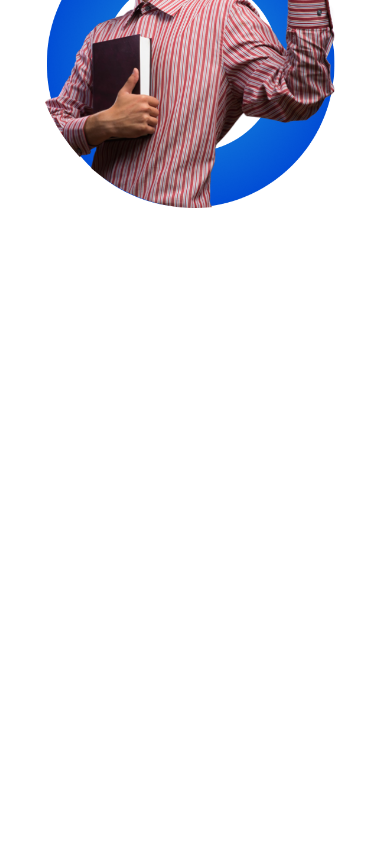
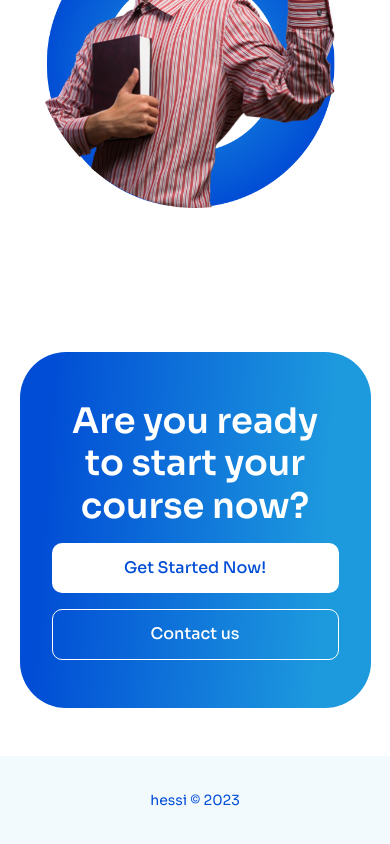
Before and after one commit to Errytagedesign/hessi, a Next.js app: page / in a window 390 px wide. Shown: the part 4418-5262 px from the top of the page. Before the commit the page ends 4722 px from the top, so only its background shows below. Built offline with nearby package versions, Linux system fonts and the light colour scheme.

Commit message:
footer added

```diff
--- a/app/layout.js
+++ b/app/layout.js
@@ -7,6 +7,7 @@ import NavBar from "@/components/navbar/NavBar";
 import AOSAnimation from "@/utils/AosInit";
 
 import localFont from "next/font/local";
+import Footer from "@/components/footer/Footer";
 
 const sora = localFont({
   src: [
@@ -65,6 +66,7 @@ export default function RootLayout({ children }) {
       <body className={sora.className}>
         <NavBar />
         <AOSAnimation>{children}</AOSAnimation>
+        <Footer />
       </body>
     </html>
   );
--- a/app/page.js
+++ b/app/page.js
@@ -9,6 +9,7 @@ import networking from "../public/assets/images/network.svg";
 import review from "../public/assets/images/review.png";
 import { FaCheckCircle } from "react-icons/fa";
 import Reviews from "@/components/reviews/Reviews";
+import Link from "next/link";
 
 export default function Home() {
   return (
@@ -171,6 +172,26 @@ export default function Home() {
           <Reviews styles={styles} />
         </article>
       </section>
+
+      {/* Get started Section */}
+      <section
+        className={`${styles.getStarted} d-flex flex-column flex-lg-row justify-content-between align-items-center`}
+      >
+        <h3 className="col-12 col-lg-6">
+          {" "}
+          Are you ready to start your course now?
+        </h3>
+        <article className="col-12 col-lg-6 d-flex flex-column flex-lg-row justify-content-between">
+          <Link className={`col-12 col-lg-6 ${styles.start}`} href="#">
+            {" "}
+            Get Started Now!
+          </Link>
+          <Link className={` col-12 col-lg-5 ${styles.contact}`} href="#">
+            {" "}
+            Contact us
+          </Link>
+        </article>
+      </section>
     </main>
   );
 }
--- a/app/page.module.scss
+++ b/app/page.module.scss
@@ -151,4 +151,42 @@
       }
     }
   }
+
+  .getStarted {
+    width: 90%;
+    margin: 3em auto;
+    padding: 3em 2em;
+    text-align: center;
+    background: linear-gradient(93.7deg, #014dd5 8.5%, #1d99de 84.81%);
+    border-radius: 46px;
+    h3 {
+      color: var(--white);
+    }
+
+    .start,
+    .contact {
+      padding: 0.8em 1.1em;
+      font-weight: 500;
+      border-radius: 10px;
+      margin-top: 1em;
+      text-align: center;
+    }
+
+    .start {
+      color: var(--mainColor) !important;
+      background: var(--white);
+    }
+
+    .contact {
+      color: var(--white) !important;
+      background: transparent;
+      border: solid 1px var(--white);
+    }
+
+    @media screen and (min-width: 900px) {
+      width: 70%;
+      text-align: start;
+      margin-top: 0;
+    }
+  }
 }
--- a/components/footer/Footer.jsx
+++ b/components/footer/Footer.jsx
@@ -1,75 +1,12 @@
 import React from "react";
 import styles from "./Footer.module.scss";
 
-import Logo from "./../../../public/assets/sospay-main-logo.svg";
-
 // icons
-import { FaInstagram, FaFacebook, FaTwitter } from "react-icons/fa";
-import { AiFillMail } from "react-icons/ai";
-
-import { BiCopyright } from "react-icons/bi";
-import Link from "next/link";
-import Image from "next/image";
 
 function Footer() {
   return (
-    <div className={`${styles.footer}  d-flex flex-column`}>
-      <main className="d-flex flex-column flex-lg-row  justify-content-between align-items-center ">
-        {/* Logo */}
-        <section
-          className={`col-12 col-md-4 ${styles.logo} d-flex flex-column text-center text-lg-start mx-auto`}
-        >
-          <div className="col-12  mb-4 ">
-            <Link href="/">
-              {" "}
-              <Image src={Logo} alt=" SoSPay Logo" />{" "}
-            </Link>
-          </div>
-          <p>
-            {" "}
-            Lorem ipsum dolor sit amet consectetur. Faucibus congue pellentesque
-            leo sem posuere nulla.
-          </p>
-        </section>
-
-        <section className="d-flex flex-column flex-lg-row justify-content-between col-12 col-lg-7 ">
-          {/* company */}
-          <aside className="d-flex align-items-center align-items-lg-start col-12 col-md-7 col-lg-6 flex-column ">
-            <h4> Get Connected </h4>
-
-            <input
-              type="email"
-              placeholder="Your email address..."
-              className="form-control mb-2 col-12"
-            />
-            <Link href="/about">Support</Link>
-          </aside>
-
-          <aside className="d-flex flex-column   align-items-center align-items-lg-start col-12 col-md-7 col-lg-5">
-            {/* Support */}
-            <div className="mb-3">
-              <FaFacebook color="var(--lightGrey)" size={25} />{" "}
-              <FaInstagram color="var(--lightGrey)" size={25} />{" "}
-              <FaTwitter color="var(--lightGrey)" size={25} />
-            </div>
-            <div>
-              <h6>
-                {" "}
-                <AiFillMail color="var(--lightGrey)" size={25} />{" "}
-                info@sospay.com
-              </h6>
-            </div>
-          </aside>
-        </section>
-      </main>
-
-      <article className="d-flex flex-column flex-lg-row justify-content-between align-items-center text-center text-lg-start">
-        <div className="d-flex col-8 col-md-3 mt-3 mt-lg-0 flex-row justify-content-between">
-          <small> Terms </small>
-          <small> Policy</small>
-          <small> License</small>
-        </div>
-      </article>
+    <div className={`${styles.footer}  d-flex justify-content-center `}>
+      <small> hessi © 2023</small>
     </div>
   );
 }
--- a/components/footer/Footer.module.scss
+++ b/components/footer/Footer.module.scss
@@ -1,70 +1,5 @@
 .footer {
-  padding: 18px 88px;
-  background-color: var(--darkPurple);
-  h4 {
-    color: var(--black);
-  }
-
-  h6,
-  p,
-  a {
-    color: var(--lightGrey);
-  }
-
-  @media screen and (max-width: 890px) {
-    padding: 20px 35px 50px;
-  }
-
-  .logo {
-    h2 {
-      font-size: 25px;
-      font-weight: 700;
-      margin-left: 5px;
-    }
-
-    p {
-      font-size: 14px;
-      font-weight: 400;
-      margin-top: 9px;
-    }
-  }
-
-  aside {
-    margin: 2px auto;
-    h4 {
-      font-size: 16px;
-      font-weight: 600;
-      margin-bottom: 55px;
-
-      @media screen and (max-width: 890px) {
-        margin-top: 50px;
-        // text-align: center;
-      }
-    }
-    a {
-      font-size: 14px;
-      font-weight: 500;
-      margin-bottom: 15px;
-
-      span {
-        color: var(--black);
-        font-size: 7px;
-        background-color: var(--lightPurple);
-        padding: 5px 10px;
-      }
-      @media screen and (max-width: 890px) {
-        // text-align: center;
-      }
-    }
-  }
-
-  article {
-    border-top: 1px solid var(--lightGrey);
-    margin-top: 62px;
-    padding-top: 14px;
-
-    small {
-      color: var(--lightGrey);
-    }
-  }
+  padding: 2em 1em;
+  background-color: var(--accentColor);
+  color: var(--mainColor);
 }
```
